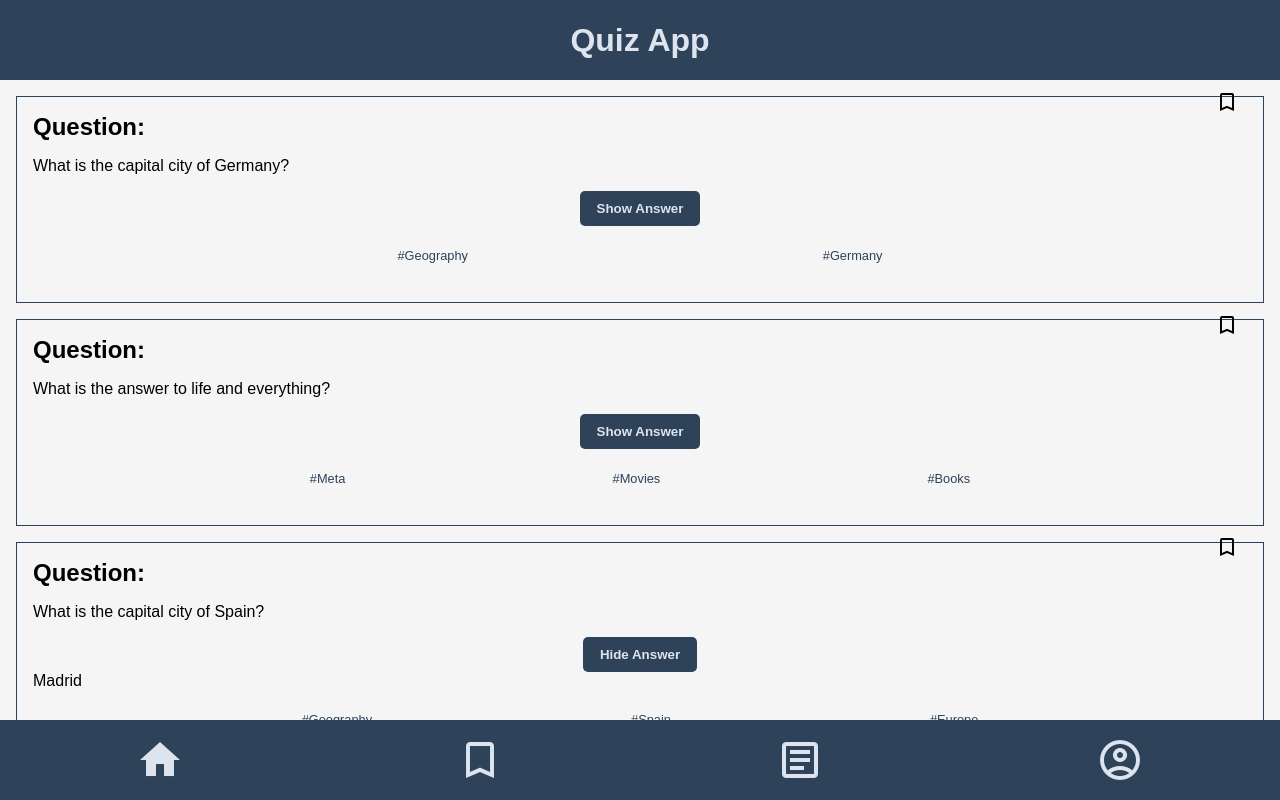
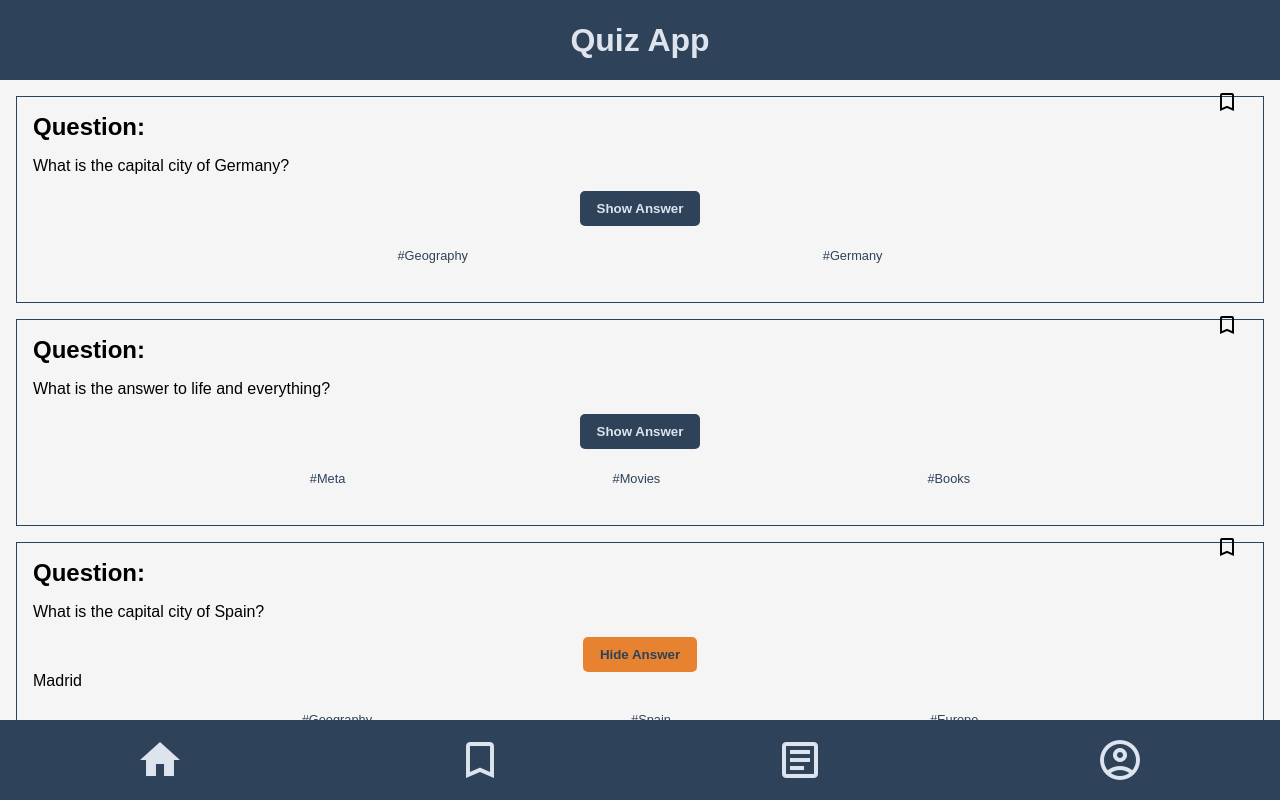
Before and after one commit to patrikglanemann/Quiz-App, a website: page index.html in a window 1280 px wide. Drawn offline with Linux system fonts and the light colour scheme.

Commit message:
Add styling to hide button

```diff
--- a/styles/_colors.css
+++ b/styles/_colors.css
@@ -1,6 +1,7 @@
 :root {
   --primary-text-color: rgb(221, 228, 238);
   --primary-color: rgb(46, 66, 90);
+  --secondary-color: rgb(231, 130, 48);
   --icon-color: rgb(221, 228, 238);
   --icon-bg-color: rgb(36, 43, 62);
   --bg-color: rgb(221, 228, 238);
--- a/styles/index.css
+++ b/styles/index.css
@@ -102,7 +102,8 @@
 }
 
 .quiz-card__button--toggled {
-  background-color: var(--primary-color);
+  background-color: var(--secondary-color);
+  color: var(--primary-color);
 }
 
 .quiz-card__button:hover {
```
